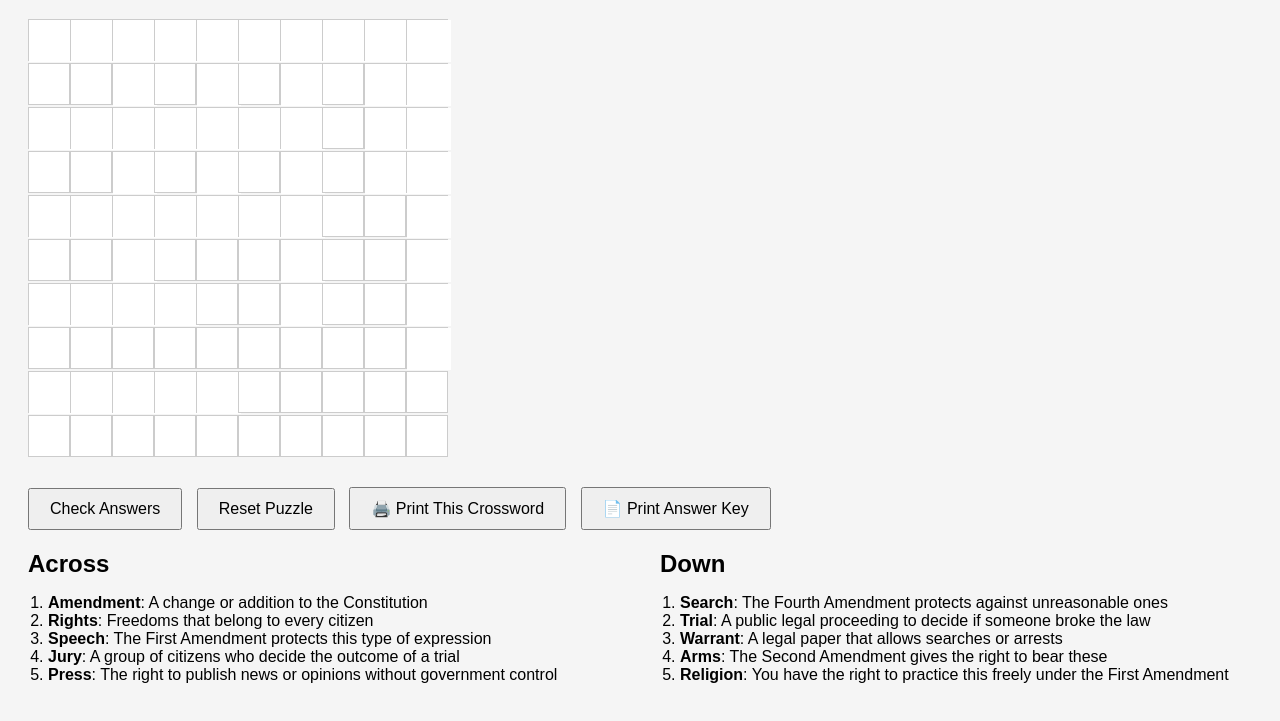
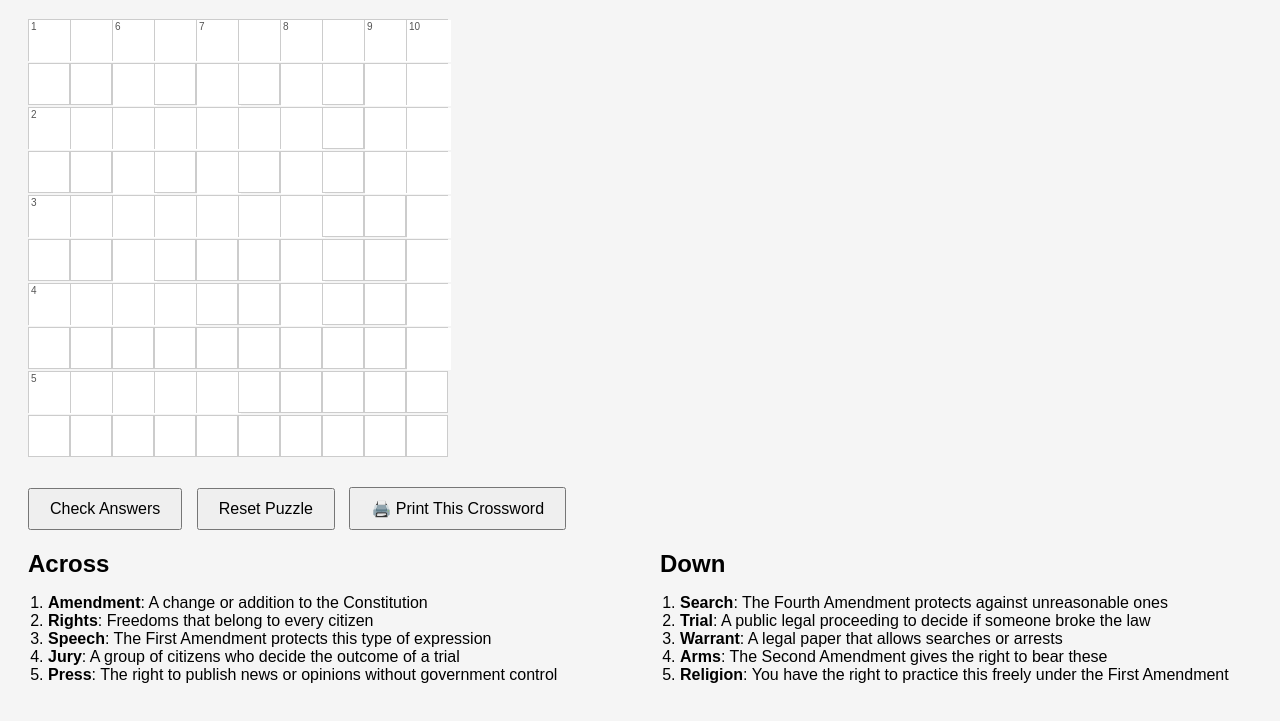
Before and after one commit to offendedkitkatbar/bill-of-rights-crossword, a plain HTML site: page index.html in a window 1280 px wide. Shown: the part 89-810 px from the top of the page. Drawn offline with Linux system fonts and the light colour scheme.

Commit message:
index.html

```diff
--- a/index.html
+++ b/index.html
@@ -7,8 +7,9 @@
   <style>
     body { font-family: Arial, sans-serif; padding: 20px; background: #f5f5f5; }
     h1 { color: #333; }
-    .grid { display: grid; grid-template-columns: repeat(10, 40px); gap: 2px; margin: 20px 0; }
+    .grid { display: grid; grid-template-columns: repeat(10, 40px); gap: 2px; margin: 20px 0; position: relative; }
     .cell {
+      position: relative;
       width: 40px; height: 40px;
       background: white;
       border: 1px solid #ccc;
@@ -23,6 +24,13 @@
     }
     .cell input.correct {
       background-color: #c8e6c9;
+    }
+    .cell .number {
+      position: absolute;
+      top: 1px;
+      left: 2px;
+      font-size: 10px;
+      color: #555;
     }
     .badge {
       display: none;
@@ -54,7 +62,6 @@
   <button onclick="checkAnswers()">Check Answers</button>
   <button onclick="resetPuzzle()">Reset Puzzle</button>
   <button onclick="window.print()">🖨️ Print This Crossword</button>
-  <button onclick="showAnswers()">📄 Print Answer Key</button>
   <div class="badge" id="completionBadge">🎉 Congrats! You solved the puzzle!</div>
   <div class="clues">
     <div>
@@ -87,22 +94,25 @@
     const solutionGrid = Array(10).fill(null).map(() => Array(10).fill(""));
 
     const answers = [
-      { word: "AMENDMENT", row: 0, col: 0, dir: "across" },
-      { word: "RIGHTS", row: 2, col: 0, dir: "across" },
-      { word: "SPEECH", row: 4, col: 0, dir: "across" },
-      { word: "JURY", row: 6, col: 0, dir: "across" },
-      { word: "PRESS", row: 8, col: 0, dir: "across" },
-      { word: "SEARCH", row: 0, col: 2, dir: "down" },
-      { word: "TRIAL", row: 0, col: 4, dir: "down" },
-      { word: "WARRANT", row: 0, col: 6, dir: "down" },
-      { word: "ARMS", row: 0, col: 8, dir: "down" },
-      { word: "RELIGION", row: 0, col: 9, dir: "down" },
+      { word: "AMENDMENT", row: 0, col: 0, dir: "across", number: 1 },
+      { word: "RIGHTS", row: 2, col: 0, dir: "across", number: 2 },
+      { word: "SPEECH", row: 4, col: 0, dir: "across", number: 3 },
+      { word: "JURY", row: 6, col: 0, dir: "across", number: 4 },
+      { word: "PRESS", row: 8, col: 0, dir: "across", number: 5 },
+      { word: "SEARCH", row: 0, col: 2, dir: "down", number: 6 },
+      { word: "TRIAL", row: 0, col: 4, dir: "down", number: 7 },
+      { word: "WARRANT", row: 0, col: 6, dir: "down", number: 8 },
+      { word: "ARMS", row: 0, col: 8, dir: "down", number: 9 },
+      { word: "RELIGION", row: 0, col: 9, dir: "down", number: 10 },
     ];
 
-    answers.forEach(({ word, row, col, dir }) => {
+    const numberMap = {};
+    answers.forEach(({ word, row, col, dir, number }) => {
       for (let i = 0; i < word.length; i++) {
-        if (dir === "across") solutionGrid[row][col + i] = word[i];
-        else if (dir === "down") solutionGrid[row + i][col] = word[i];
+        const r = dir === "across" ? row : row + i;
+        const c = dir === "across" ? col + i : col;
+        solutionGrid[r][c] = word[i];
+        if (i === 0) numberMap[`${r},${c}`] = number;
       }
     });
 
@@ -110,12 +120,19 @@
       for (let c = 0; c < 10; c++) {
         const cell = document.createElement("div");
         cell.className = "cell";
+        const key = `${r},${c}`;
         if (solutionGrid[r][c]) {
           const input = document.createElement("input");
           input.setAttribute("maxlength", "1");
           input.dataset.solution = solutionGrid[r][c];
           inputRefs.push(input);
           cell.appendChild(input);
+          if (numberMap[key]) {
+            const num = document.createElement("div");
+            num.className = "number";
+            num.textContent = numberMap[key];
+            cell.appendChild(num);
+          }
         }
         grid.appendChild(cell);
       }
@@ -145,14 +162,6 @@
       });
       badge.style.display = 'none';
     }
-
-    function showAnswers() {
-      inputRefs.forEach(input => {
-        input.value = input.dataset.solution;
-        input.classList.add("correct");
-      });
-      badge.style.display = 'none';
-    }
   </script>
 </body>
 </html>
```
